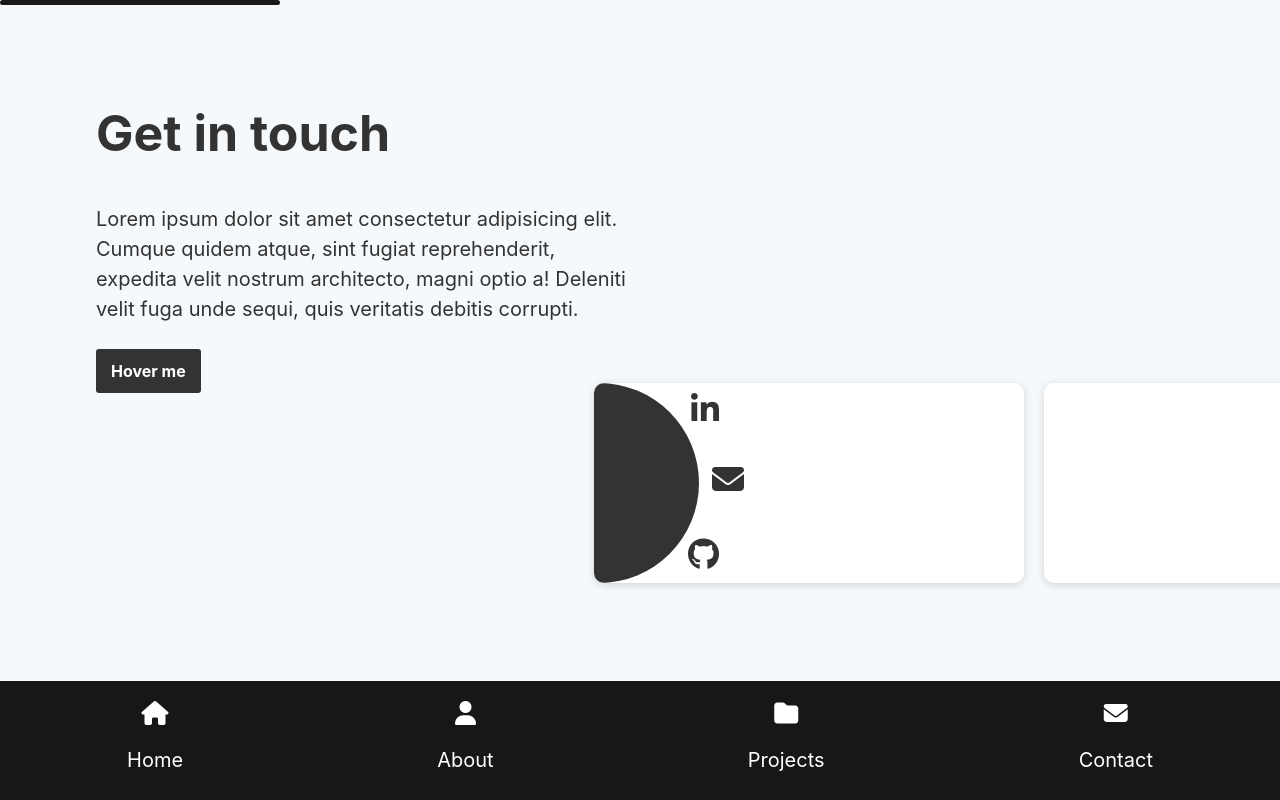
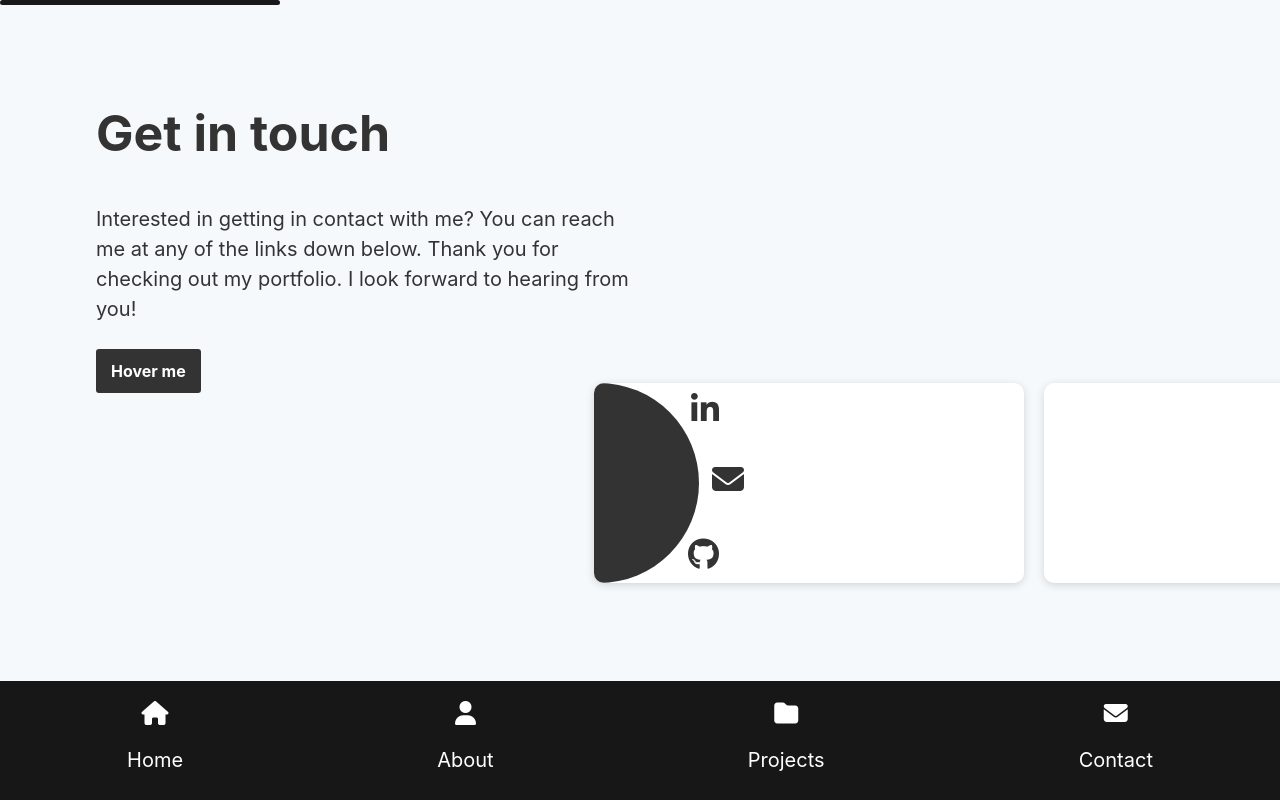
Before and after one commit to Emmanuel-Marcano/React-Portfolio, a React (Vite) app: page /contact in a window 1280 px wide. Built offline with nearby package versions, Linux system fonts and the light colour scheme.

Commit message:
added some description text to contact section and modals

```diff
--- a/src/App.css
+++ b/src/App.css
@@ -422,6 +422,16 @@ box-shadow:#cdcbcb 3px 3px 6px 0px inset, #cdcbcb -3px -3px 6px 1px inset;
   overflow: hidden;
 
 
+}
+
+/* .developer-journey:nth-of-type(5){
+
+  padding-bottom: 180px;
+} */
+
+.about-section :nth-child(5){
+
+  padding-bottom: 180px;
 }
 
 
@@ -943,7 +953,7 @@ box-shadow:#cdcbcb 3px 3px 6px 0px inset, #cdcbcb -3px -3px 6px 1px inset;
   }
 
   .project .overlay{
-    font-size: 30px;
+    font-size: 16px;
   }
 
 
@@ -1008,7 +1018,7 @@ box-shadow:#cdcbcb 3px 3px 6px 0px inset, #cdcbcb -3px -3px 6px 1px inset;
 }
 
 .project-tags span{
-  font-size: 20px;
+  font-size: 16px;
 
 
 }
--- a/src/App.jsx
+++ b/src/App.jsx
@@ -29,7 +29,6 @@ function App() {
             <Route path='/contact' element={<Contact/>}/>
             <Route path='/blog' element={<Blog/>}/>
           </Routes>
-
           <Navigation nav={navBar}/>
        </Container>
     </div>
--- a/src/components/About.jsx
+++ b/src/components/About.jsx
@@ -157,11 +157,11 @@ function About(){
             </div>
 
 
-            <div className="long-height">
+            {/* <div className="long-height">
 
 
 
-            </div>
+            </div> */}
 
             <Footer/>
 
--- a/src/components/Contact.jsx
+++ b/src/components/Contact.jsx
@@ -8,10 +8,10 @@ function Contact(){
             <div className="panel">
                 <div className="contact-text">
                     <h1 className="heading">Get in touch</h1>
-                    <p>Lorem ipsum dolor sit amet consectetur adipisicing elit.
-                       Cumque quidem atque, sint fugiat reprehenderit, expedita
-                       velit nostrum architecto, magni optio a! Deleniti velit
-                       fuga unde sequi, quis veritatis debitis corrupti.</p>
+                    <p>Interested in getting in contact with me?
+                       You can reach me at any of the links down below.
+                       Thank you for checking out my portfolio.
+                       I look forward to hearing from you! </p>
 
                        <a className="btn" href="">Hover me</a>
                 </div>
--- a/src/components/Projects.jsx
+++ b/src/components/Projects.jsx
@@ -9,39 +9,23 @@ import foam from '../assets/foam.avif'
 import dimensional from '../assets/dimensional.avif'
 
 import ProjectDetails from './ProjectDetails'
-
-
 import { useState } from 'react'
 
-// let projectInfo = [
-
-
-
-// ]
 
 let algoVisualizer = {
     title: "Sorting Algorithm Visualizer",
-    description: "Lorem ipsum dolor sit amet consectetur adipisicing elit. Ipsum ut facere, in veritatis est voluptatibus eius quam porro! Fuga eaque labore sequi blanditiis fugit obcaecati excepturi non consectetur animi consequuntur?"
+    description: "Interactive user application that allows the user to visualize common sorting algorithm such as Bubble Sort, Selection Sort and Insertion Sort. I developed it to not only help myself understand sorting algorithms, but to also help other developers embarking on the data structures and algorithm journey get a grasp of how they work."
 }
 
 let weatherApp = {
     title: "Weather Application",
-    description: "Lorem ipsum dolor sit amet consectetur adipisicing elit. Ipsum ut facere, in veritatis est voluptatibus eius quam porro! Fuga eaque labore sequi blanditiis fugit obcaecati excepturi non consectetur animi consequuntur?"
+    description: "Web Application that accepts user input and fetches to an external API called EDAMAM, the current weather of over 200 cities around the world."
 }
 
 let starbucksClone = {
     title: "Starbucks Homepage Clone",
-    description: "Lorem ipsum dolor sit amet consectetur adipisicing elit. Ipsum ut facere, in veritatis est voluptatibus eius quam porro! Fuga eaque labore sequi blanditiis fugit obcaecati excepturi non consectetur animi consequuntur?"
+    description: "A recreation of the starbucks primary homepage."
 }
-
-
-
-
-
-
-
-
-
 
 
 
@@ -107,20 +91,15 @@ function Projects(){
             <div className="project" id='eth'>
                 <img src={eth} alt="" />
                 <div className='overlay'>
-
-
-
+                        <h1>Sorting Algorithm Visualizer</h1>
                         <span onClick={handleVisualizer} className='btn'>VIEW PROJECT</span>
-
-
-
-
                 </div>
             </div>
 
             <div className="project" id='alphabet'>
                 <img src={alphabet} alt="" />
                 <div className='overlay'>
+                <h1>Weather Application</h1>
                    <span onClick={handleWeatherApp} className='btn'>VIEW PROJECT</span>
                 </div>
             </div>
@@ -128,6 +107,8 @@ function Projects(){
             <div className="project" id='traveler'>
                 <img src={traveler} alt="" />
                 <div className='overlay'>
+
+                    <h1>Starbucks</h1>
                     <span onClick={handleStarbucksPage}  className='btn'>VIEW PROJECT</span>
                 </div>
             </div>
```
